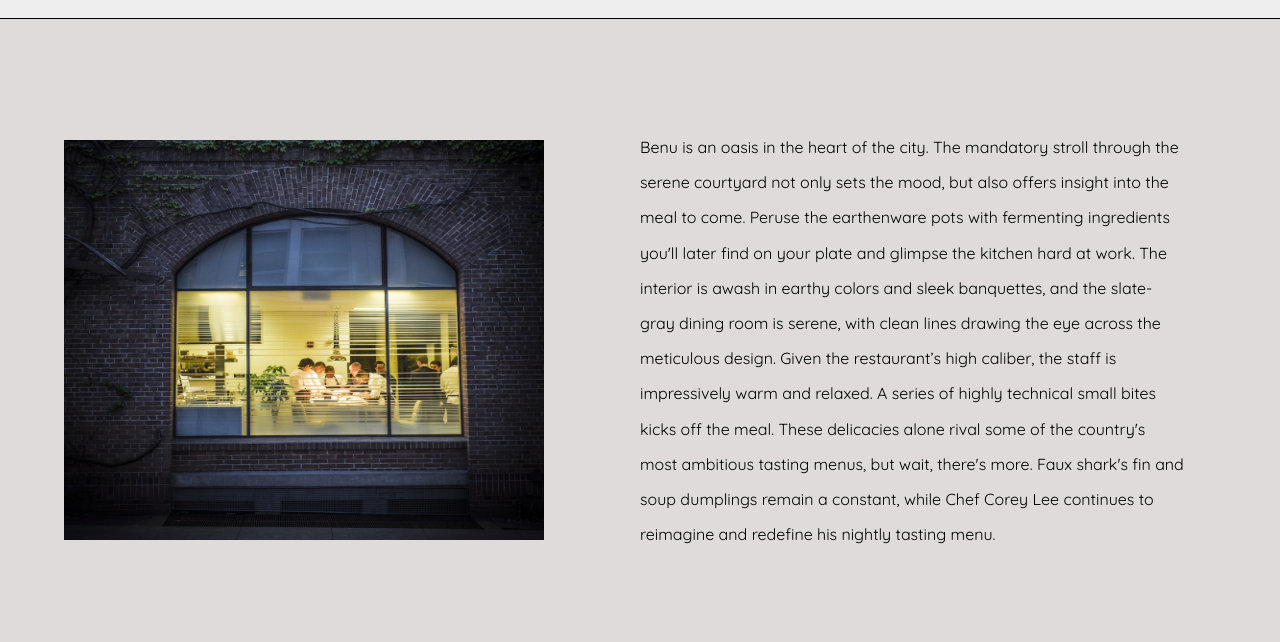
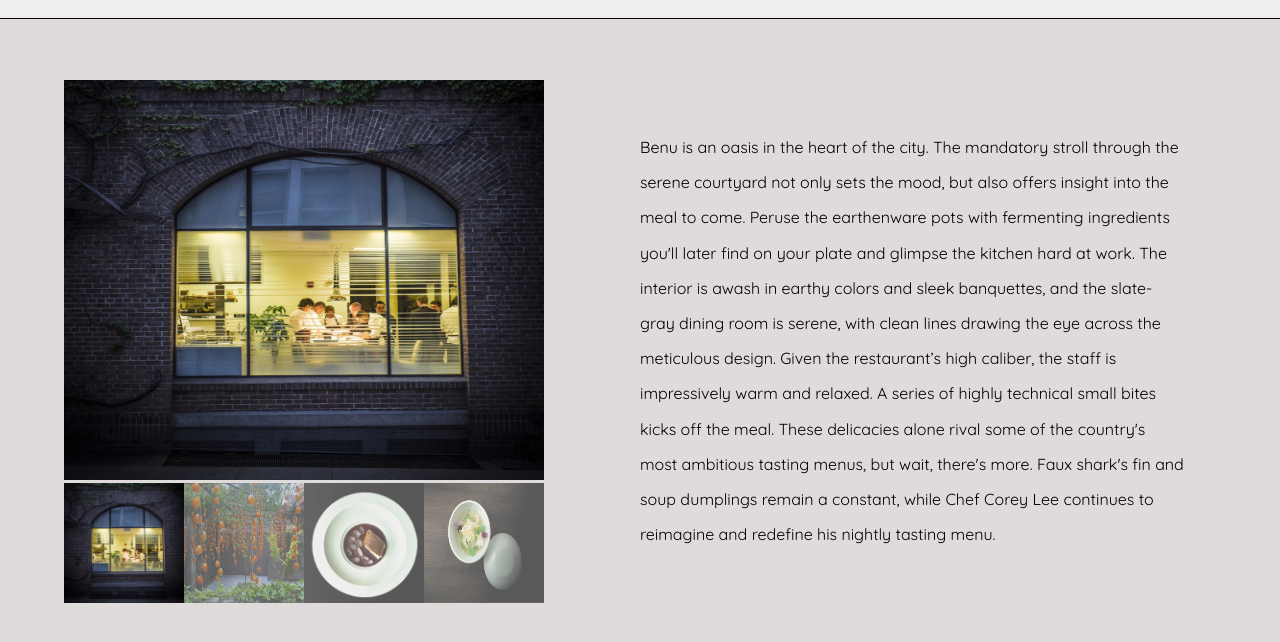
Before and after one commit to ChangKeunJi/benu, a plain HTML site: page about.html in a window 1280 px wide. Shown: the part 102-744 px from the top of the page. Drawn offline with Linux system fonts and the light colour scheme.

Commit message:
Update about.html

```diff
--- a/about.html
+++ b/about.html
@@ -51,10 +51,10 @@
         <div class="about-image">
           <img class="img-selected" src="img/about.jpg" alt="" />
           <div class="img-preview">
-            <img src="../dist/img/about.jpg" class="img-active" alt="" />
-            <img src="../dist/img/about2.jpg" alt="" />
-            <img src="../dist/img/about3.jpg" alt="" />
-            <img src="../dist/img/about4.jpg" alt="" />
+            <img src="img/about.jpg" class="img-active" alt="" />
+            <img src="img/about2.jpg" alt="" />
+            <img src="img/about3.jpg" alt="" />
+            <img src="img/about4.jpg" alt="" />
           </div>
         </div>
         <div class="about-text">
```
